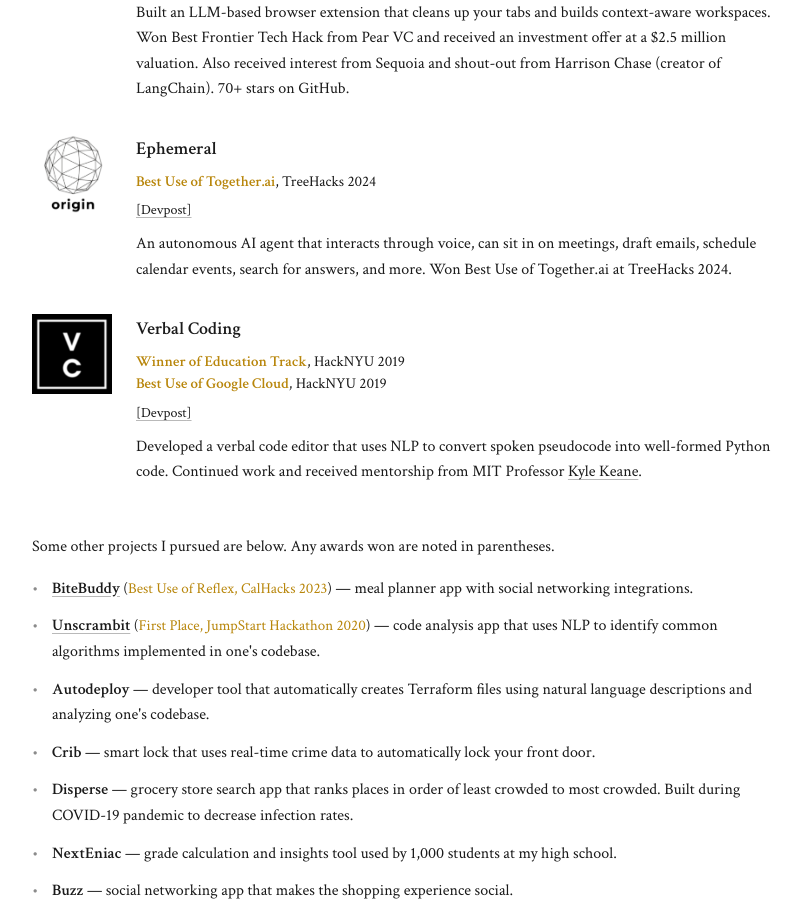
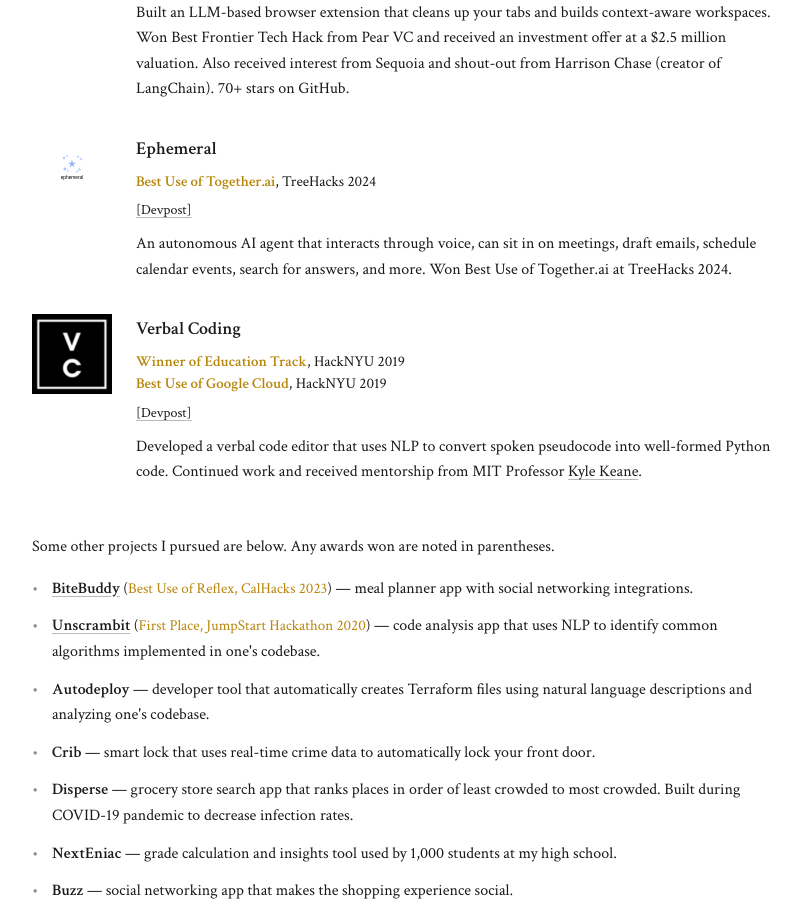
Before and after one commit to arvindrajaraman/arvindrajaraman.github.io, a React (Create React App) app: page / in a window 1280 px wide. Shown: the part 3500-4420 px from the top of the page, without its empty margins (232-1033 px from the left). Built offline with nearby package versions, Linux system fonts and the light colour scheme.

Commit message:
Add Ephemeral logo image (SVG)

```diff
--- a/src/components/Projects.js
+++ b/src/components/Projects.js
@@ -20,7 +20,7 @@
     },
     {
       name: 'Ephemeral',
-      image: '/images/origin.png',
+      image: '/images/ephemeral.svg',
       awards: [
         { text: 'Best Use of Together.ai', event: 'TreeHacks 2024' }
       ],
```
Also changed, not shown: images/ephemeral.svg (added), public/images/ephemeral.svg (added).
